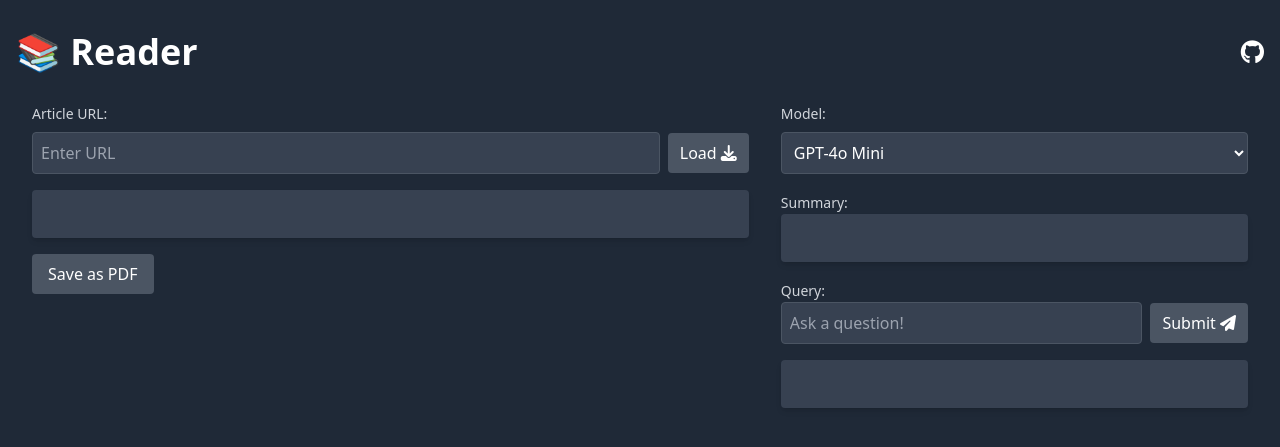
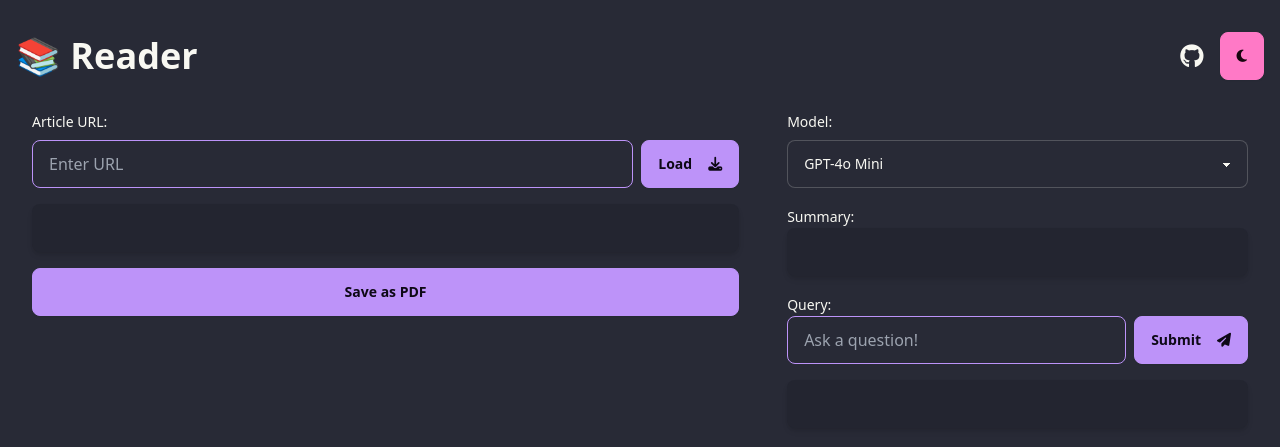
Before and after one commit to francisgreenleaf/Reader, a Flask app: page / in a window 1280 px wide. Shown: the top 447 px of the page. Run offline with Flask 3, Linux system fonts and the light colour scheme; some libraries are stand-ins or nearby versions.

Commit message:
add dark / light mode

```diff
--- a/templates/index.html
+++ b/templates/index.html
@@ -1,5 +1,5 @@
 <!DOCTYPE html>
-<html lang="en" class="dark">
+<html lang="en" data-theme="dracula">
 
 <head>
     <meta charset="ISO-8859-1">
@@ -9,90 +9,102 @@
     <link rel="stylesheet" href="/static/styles.css">
     <link rel="stylesheet" href="https://cdnjs.cloudflare.com/ajax/libs/font-awesome/6.6.0/css/all.min.css" integrity="sha512-Kc323vGBEqzTmouAECnVceyQqyqdsSiqLQISBL29aUW4U/M7pSPA/gEUZQqv1cwx4OnYxTxve5UMg5GT6L4JJg==" crossorigin="anonymous" referrerpolicy="no-referrer" />
 
+    <link href="https://cdn.jsdelivr.net/npm/daisyui@4.12.10/dist/full.min.css" rel="stylesheet" type="text/css" />
     <script src="https://cdn.tailwindcss.com"></script>
     <script src="https://cdn.jsdelivr.net/npm/axios/dist/axios.min.js"></script>
-    <script>
-        tailwind.config = {
-            darkMode: 'class',
-            theme: {
-                extend: {
-                    colors: {
-                        dark: {
-                            100: '#1e293b',
-                            200: '#334155',
-                        }
-                    }
-                }
-            }
-        }
-    </script>
 </head>
 
-<body class="bg-gray-800 text-gray-300">
+<body>
     <div class="container mx-auto px-4 py-8">
         <!-- Header Section -->
         <div class="flex justify-between items-center mb-8">
-            <h1 id="reader" class="text-4xl font-bold text-white">📚 Reader</h1>
-            <a href="https://github.com/francisgreenleaf/Reader" target="_blank" class="text-white text-2xl">
-                <i class="fab fa-github"></i>
-            </a>
+            <h1 id="reader" class="text-4xl font-bold">📚 Reader</h1>
+            <div class="flex items-center space-x-4">
+                <a href="https://github.com/francisgreenleaf/Reader" target="_blank" class="text-2xl">
+                    <i class="fab fa-github"></i>
+                </a>
+                <button id="themeToggle" class="btn btn-primary flex items-center space-x-2">
+                    <i id="themeIcon" class="fa-solid fa-moon"></i>
+                </button>
+            </div>
         </div>
 
-        <div class="flex flex-col lg:flex-row gap 4"> <!-- Left Column -->
+        <div class="flex flex-col lg:flex-row gap-4"> <!-- Left Column -->
             <div class="w-full lg:w-3/5 px-4 mb-4">
-                <label for="urlInput" class="block text-sm font-medium text-gray-300 mb-2">Article URL:</label>
+                <label for="urlInput" class="block text-sm font-medium mb-2">Article URL:</label>
                 <div class="flex items-center space-x-2 mb-4">
                     <input type="text" id="urlInput" placeholder="Enter URL"
-                        class="flex-grow p-2 border rounded bg-gray-700 text-white border-gray-600">
-                    <button onclick="fetchArticle()"
-                        class="bg-gray-600 hover:bg-gray-700 text-white px-3 py-2 rounded">
-                        Load <i class="fa-solid fa-download"></i>
+                        class="flex-grow input input-bordered input-secondary w-full">
+                    <button onclick="fetchArticle()" class="btn btn-secondary">
+                        Load <i class="fa-solid fa-download ml-2"></i>
                     </button>
                 </div>
 
-                <div id="error" class="text-red-400 mb-4"></div>
+                <div id="error" class="text-error mb-4"></div>
                 <div id="loading" class="hidden flex justify-center items-center mt-4">
-                    <svg class="animate-spin h-5 w-5 mr-3 text-white" viewBox="0 0 24 24">
+                    <svg class="animate-spin h-5 w-5 mr-3" viewBox="0 0 24 24">
                         <circle class="opacity-25" cx="12" cy="12" r="10" stroke="currentColor" stroke-width="4"></circle>
                         <path class="opacity-75" fill="currentColor" d="M4 12a8 8 0 018-8V0C5.373 0 0 5.373 0 12h4z"></path>
                     </svg>
                     Processing...
                 </div>
-                <div id="content" class="bg-gray-700 p-6 rounded shadow-md mb-4 text-gray-300"></div>
-                <button onclick="generatePDF()"
-                    class="bg-gray-600 hover:bg-gray-700 text-white px-4 py-2 rounded">Save as PDF</button>
+                <div id="content" class="p-6 rounded-lg shadow-md mb-4 bg-base-200"></div>
+                <button onclick="generatePDF()" class="btn btn-secondary w-full">
+                    Save as PDF
+                </button>
             </div>
             <div class="w-full lg:w-2/5 px-4"> <!-- Right Column -->
-                <label for="modelSelect" class="block text-sm font-medium text-gray-300 mb-2">Model:</label>
-                <select id="modelSelect" class="w-full p-2 border rounded bg-gray-700 text-white border-gray-600 mb-4">
+                <label for="modelSelect" class="block text-sm font-medium mb-2">Model:</label>
+                <select id="modelSelect" class="select select-bordered w-full mb-4">
                     <option default value="gpt-4o-mini">GPT-4o Mini</option>
                     <option value="gpt-3.5-turbo">GPT-3.5 Turbo</option>
                     <option value="gpt-4o">GPT-4o</option>
                 </select>
-                <label for ="summary" class="text-sm font-medium text-gray-300">Summary:</label>
-                <div id="summary" class="bg-gray-700 p-6 rounded shadow-md mb-4 text-gray-300"></div>
+                <label for="summary" class="text-sm font-medium">Summary:</label>
+                <div id="summary" class="p-6 rounded-lg shadow-md mb-4 bg-base-200"></div>
 
-                <label for="queryInput" class="text-sm font-medium text-gray-300">Query:</label>
+                <label for="queryInput" class="text-sm font-medium">Query:</label>
                 <div class="flex items-center space-x-2 mb-4">
                     <input type="text" id="queryInput" placeholder="Ask a question!"
-                        class="flex-grow p-2 border rounded bg-gray-700 text-white border-gray-600">
-                    <button onclick="queryArticle()"
-                        class="bg-gray-600 hover:bg-gray-700 text-white px-3 py-2 rounded">
-                        Submit <i class="fa-solid fa-paper-plane"></i>
+                        class="flex-grow input input-bordered input-secondary w-full">
+                    <button onclick="queryArticle()" class="btn btn-secondary">
+                        Submit <i class="fa-solid fa-paper-plane ml-2"></i>
                     </button>
                 </div>
 
                 <div id="queryLoading" class="hidden flex justify-center items-center mt-4">
-                    <svg class="animate-spin h-5 w-5 mr-3 text-white" viewBox="0 0 24 24">
+                    <svg class="animate-spin h-5 w-5 mr-3" viewBox="0 0 24 24">
                         <circle class="opacity-25" cx="12" cy="12" r="10" stroke="currentColor" stroke-width="4"></circle>
                         <path class="opacity-75" fill="currentColor" d="M4 12a8 8 0 018-8V0C5.373 0 0 5.373 0 12h4z"></path>
                     </svg>
                     Processing...
                 </div>
-                <div id="queryResult" class="bg-gray-700 p-6 rounded shadow-md text-gray-300"></div>
+                <div id="queryResult" class="p-6 rounded-lg shadow-md bg-base-200"></div>
             </div>
         </div>
     </div>
 </body>
 <script src="/static/script.js"></script>
+<script>
+    const themeToggleBtn = document.getElementById('themeToggle');
+    const themeIcon = document.getElementById('themeIcon');
+    const themeText = document.getElementById('themeText');
+    const htmlElement = document.documentElement;
+
+    themeToggleBtn.addEventListener('click', () => {
+        const currentTheme = htmlElement.getAttribute('data-theme');
+        const newTheme = currentTheme === 'retro' ? 'dracula' : 'retro';
+
+        htmlElement.setAttribute('data-theme', newTheme);
+
+        // Update icon and text based on the new theme
+        if (newTheme === 'dracula') {
+            themeIcon.classList.remove('fa-sun');
+            themeIcon.classList.add('fa-moon');
+        } else {
+            themeIcon.classList.remove('fa-moon');
+            themeIcon.classList.add('fa-sun');
+        }
+    });
+</script>
 </html>
```
